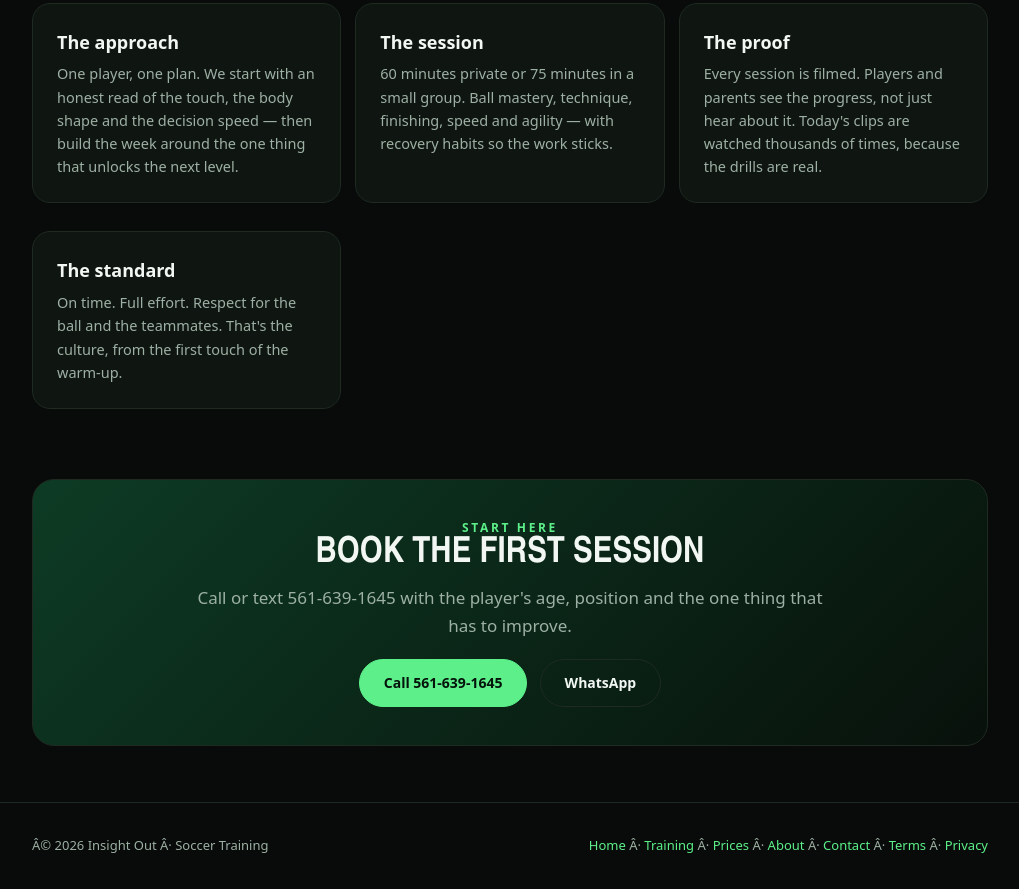
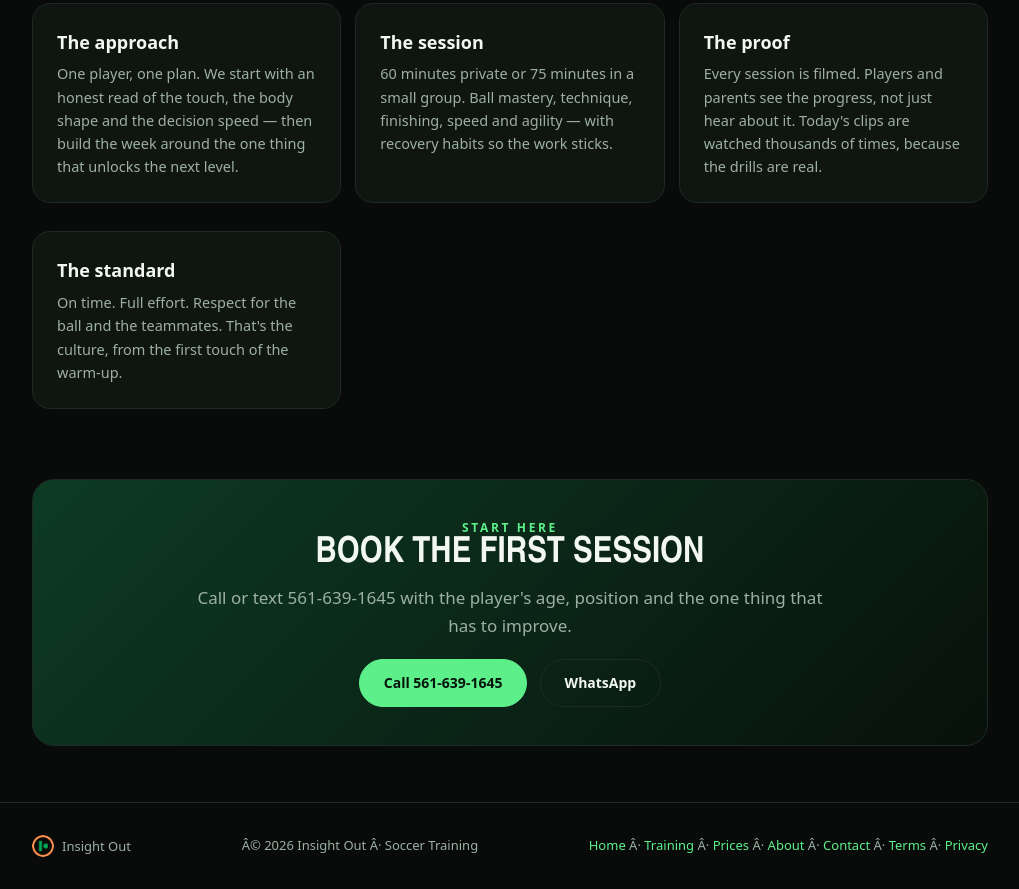
Before and after one commit to MAISONMONUMENTS/insightout-policies, a plain HTML site: page about.html in a window 1280 px wide. Shown: the part 574-1463 px from the top of the page, without its empty margins (130-1149 px from the left). Drawn offline with Linux system fonts and the light colour scheme.

Commit message:
feat(site): footer logo mark on every page

```diff
--- a/about.html
+++ b/about.html
@@ -64,7 +64,7 @@ SHARED-PAGE-TEMPLATE
   <a class="btn" href="tel:+15616391645">Call 561-639-1645</a>
   <a class="btn ghost" href="https://wa.me/15616391645" style="margin-left:8px">WhatsApp</a>
 </div></div></section>
-<footer><div class="wrap">
+<footer><div class="wrap"><span style="display:inline-flex;align-items:center;gap:8px"><img class="footer-logo" src="media/logo.png" alt="Insight Out logo" style="width:22px;height:22px;border-radius:50%">Insight Out</span>
   <div>Â© 2026 Insight Out Â· Soccer Training</div>
   <div><a href="index.html">Home</a> Â· <a href="sessions.html">Training</a> Â· <a href="prices.html">Prices</a> Â· <a href="about.html">About</a> Â· <a href="contact.html">Contact</a> Â· <a href="terms.html">Terms</a> Â· <a href="privacy.html">Privacy</a></div>
 </div></footer>
```
Also changed, not shown: contact.html (+1 -1 lines), index.html (+1 -1 lines), links.html (+1 -1 lines), prices.html (+1 -1 lines), privacy.html (+1 -1 lines), sessions.html (+1 -1 lines), terms.html (+1 -1 lines).
